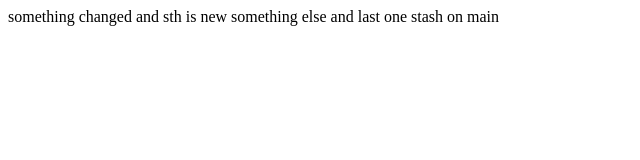
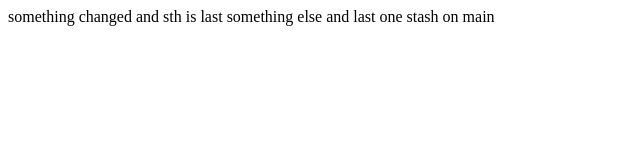
Before and after one commit to rhzt0319/firstRepo, a plain HTML site: page index.html in a window 1280 px wide. Shown: the full height of the page, 0-640 px from the left. Drawn offline with Linux system fonts and the light colour scheme.

Commit message:
last commit

```diff
--- a/index.html
+++ b/index.html
@@ -7,7 +7,7 @@
     <title>Document</title>
 </head>
 <body>
-    something changed and sth is new
+    something changed and sth is last
     something else and last one
 
     stash on main
```
